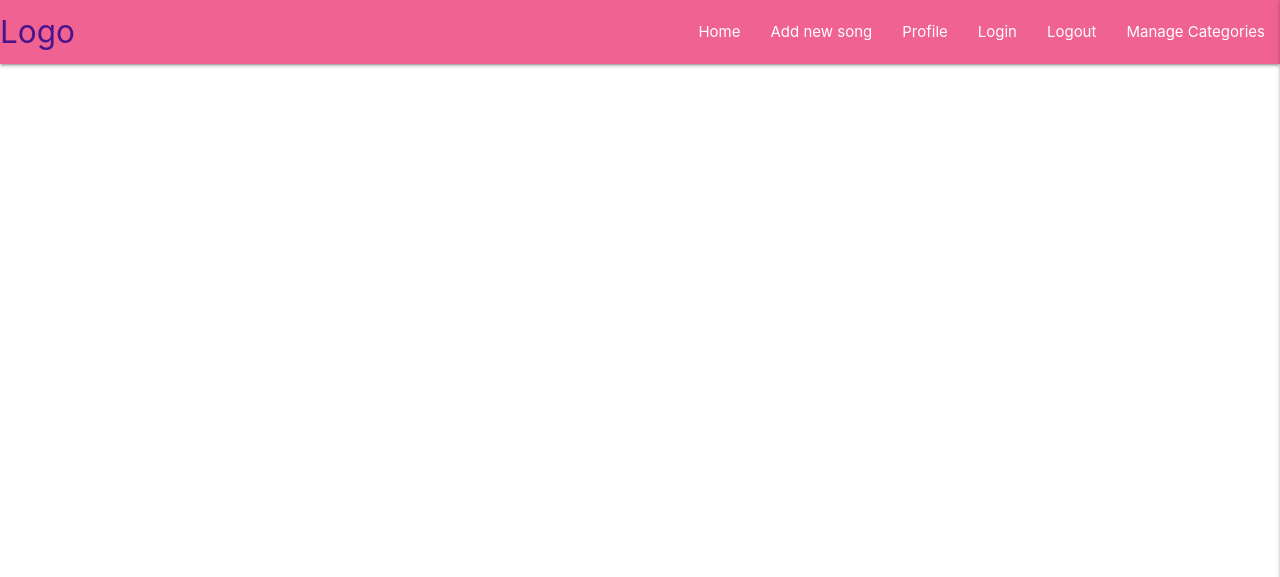
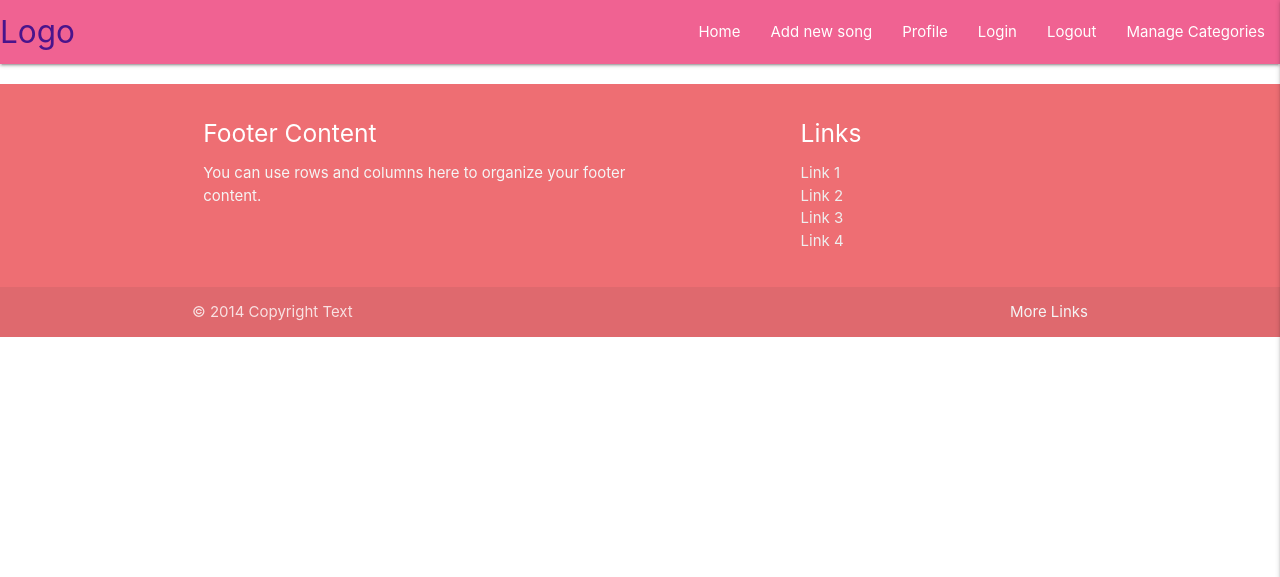
Before and after one commit to EnglundE/songs-to-sing-ms3, a Flask app: page / in a window 1280 px wide. Shown: the top 577 px of the page. Run offline with Flask 2, Linux system fonts and the light colour scheme; data that the repository does not hold is empty; some libraries are stand-ins or nearby versions.

Commit message:
Footer added to base.html

```diff
--- a/templates/base.html
+++ b/templates/base.html
@@ -56,7 +56,33 @@
 
     <main class="container">{% block content %} {% endblock %}</main>
 
-    <footer></footer>
+    <footer class="page-footer">
+      <div class="container">
+        <div class="row">
+          <div class="col l6 s12">
+            <h5 class="white-text">Footer Content</h5>
+            <p class="grey-text text-lighten-4">
+              You can use rows and columns here to organize your footer content.
+            </p>
+          </div>
+          <div class="col l4 offset-l2 s12">
+            <h5 class="white-text">Links</h5>
+            <ul>
+              <li><a class="grey-text text-lighten-3" href="#!">Link 1</a></li>
+              <li><a class="grey-text text-lighten-3" href="#!">Link 2</a></li>
+              <li><a class="grey-text text-lighten-3" href="#!">Link 3</a></li>
+              <li><a class="grey-text text-lighten-3" href="#!">Link 4</a></li>
+            </ul>
+          </div>
+        </div>
+      </div>
+      <div class="footer-copyright">
+        <div class="container">
+          © 2014 Copyright Text
+          <a class="grey-text text-lighten-4 right" href="#!">More Links</a>
+        </div>
+      </div>
+    </footer>
 
     <script
       src="https://code.jquery.com/jquery-3.6.0.min.js"
--- a/templates/categories.html
+++ b/templates/categories.html
@@ -1 +1,20 @@
-{% extends "base.html" %} {% block content %} {% endblock %}
+{% extends "base.html" %} {% block content %}
+<div class="row">
+  {% for lyric in lyrics %}
+  <div class="col s3 m4">
+    <div class="card">
+      <div class="card-image">
+        <img
+          src="https://www.bozita.se/media/2927/bozita-kopa-katt.jpg?width=1000"
+        />
+        <span class="card-title">{{ lyric.category_name }}</span>
+      </div>
+      <div class="card-content">
+        <p>{{ lyric.song_name }}</p>
+      </div>
+    </div>
+  </div>
+  {% endfor %}
+</div>
+
+{% endblock %}
```
